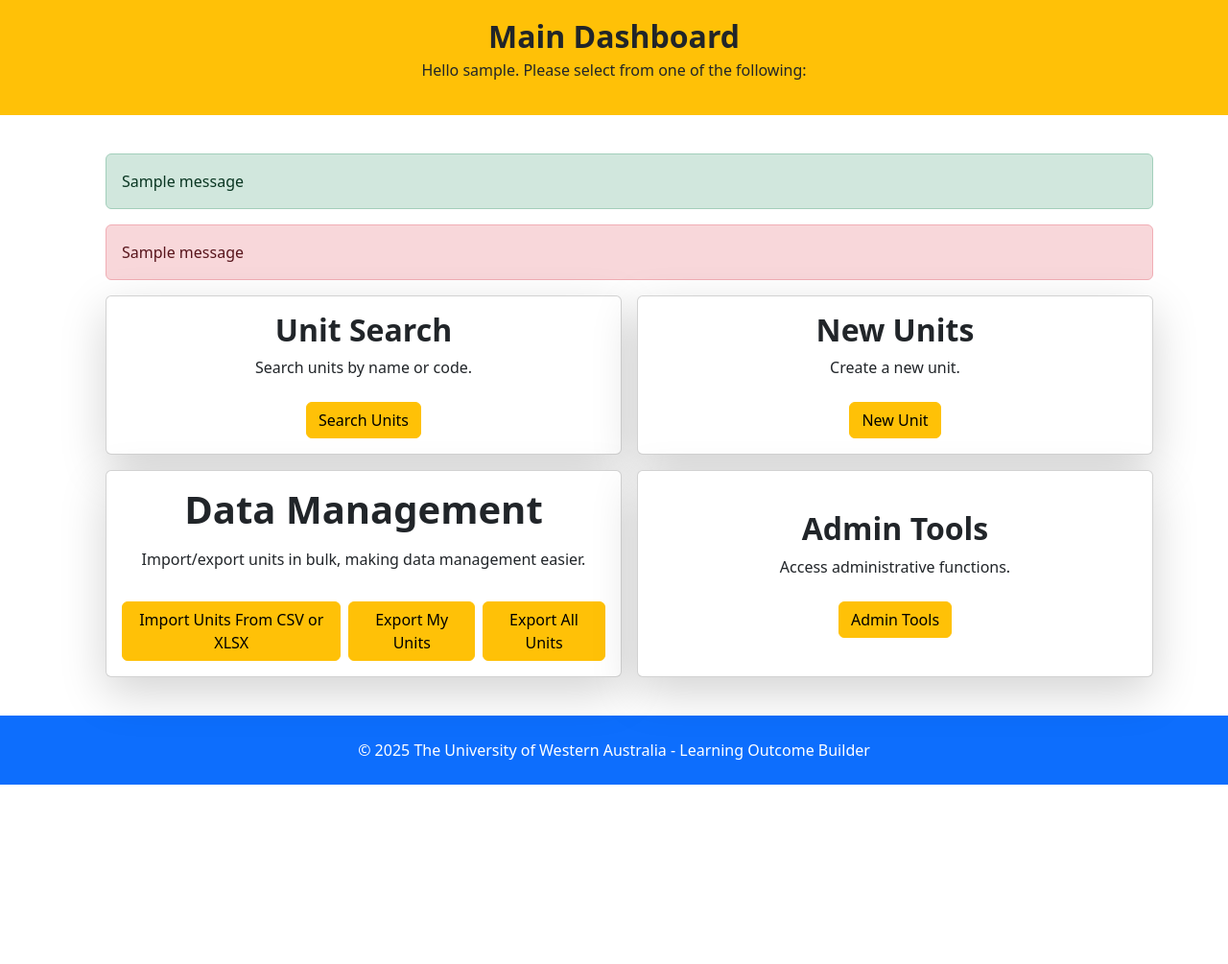
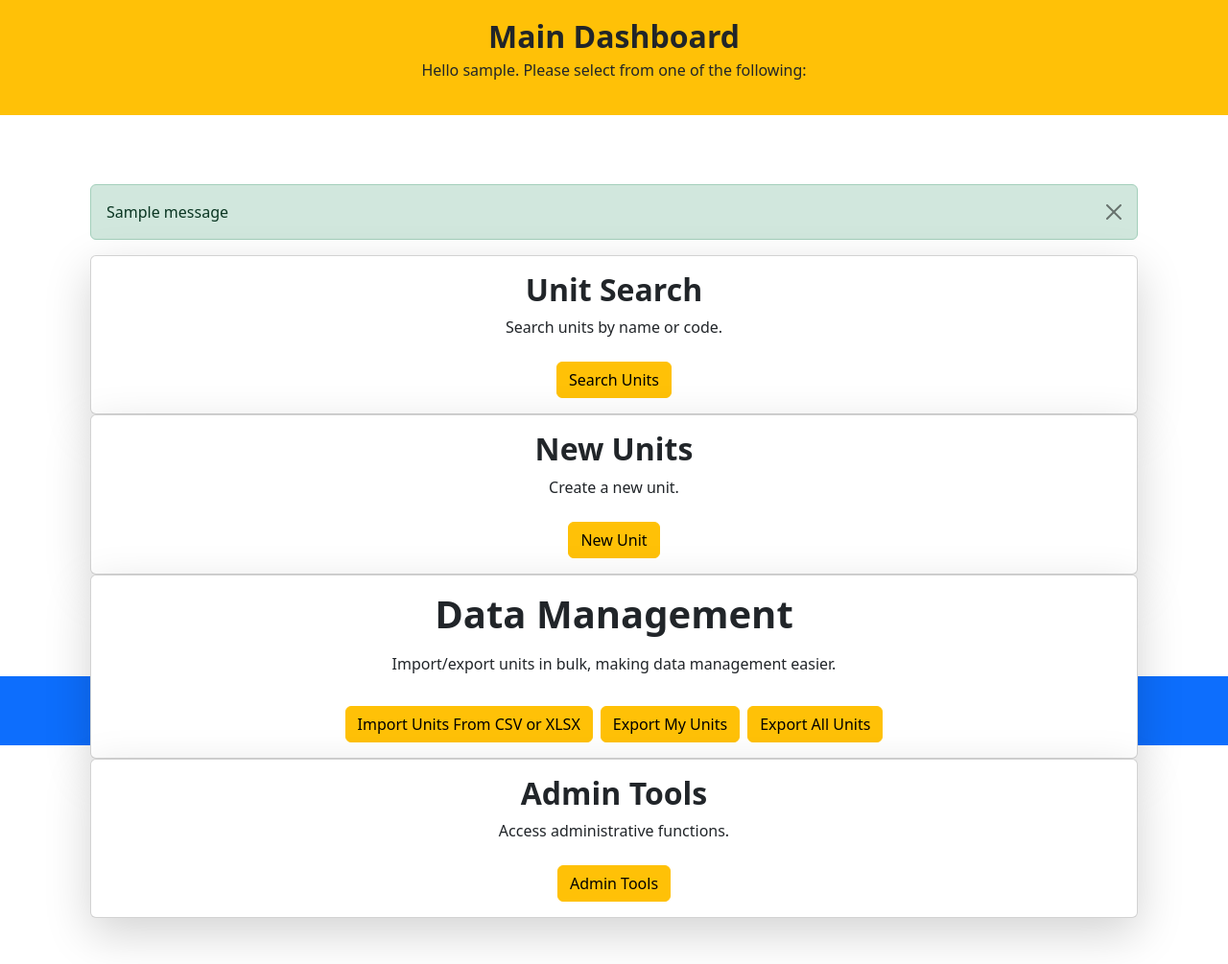
Before and after one commit to VoonYan/AI-Learning-Outcome-Builder, a Flask app: page / in a window 1280 px wide. Shown: the part 95-1100 px from the top of the page at 96% size. Before the commit the page ends 913 px from the top, so only its background shows below. Run offline with Flask 3, Linux system fonts and the light colour scheme; a user stored in the database is signed in; tables that the repository leaves empty hold one stand-in row (values such as "Sample post"); one stand-in notice (Sample message) is shown.

Commit message:
Fix flash message

```diff
--- a/app/templates/main_page.html
+++ b/app/templates/main_page.html
@@ -10,31 +10,23 @@
 
 
 {% block content %}
-<div class="container-fluid m-3">
-    {% with messages = get_flashed_messages(category_filter=["success"])%}
-    {% if messages%}
-    {% for message in messages%}
-    <div class="alert alert-success" role="alert">{{message}}</div>
-    {%endfor%}
-    {%endif%}
-    {%endwith%}
-    {% with messages = get_flashed_messages(category_filter=["error"])%}
-    {% if messages%}
-    {% for message in messages%}
-    <div class="alert alert-danger" role="alert">{{message}}</div>
-    {%endfor%}
-    {%endif%}
-    {%endwith%}
-    <div class="d-flex flex-column p-0 h-100">
-    <div class="row g-3 flex-grow-1 h-100
-        {% if current_user.is_authenticated and current_user.role.value in ['admin','unit_coordinator'] %}
-            row-cols-2
-        {% else %}
-            row-cols-1
-        {% endif %}
-    ">
+<div class="container my-5">
 
-    <!-- Unit Search -->
+  <!-- Flash Messages -->
+  {% with messages = get_flashed_messages(with_categories=true) %}
+    {% if messages %}
+      {% for category, message in messages %}
+        <div class="alert alert-{{ category }} alert-dismissible fade show" role="alert">
+          {{ message }}
+          <button type="button" class="btn-close" data-bs-dismiss="alert"></button>
+        </div>
+      {% endfor %}
+    {% endif %}
+  {% endwith %}
+
+
+
+<!-- Unit Search -->
     <div class="col d-flex">
         <div class="card shadow-lg flex-fill d-flex flex-column justify-content-center align-items-center text-center p-3">
         <h2 class="mb-2"><strong>Unit Search</strong></h2>
```
